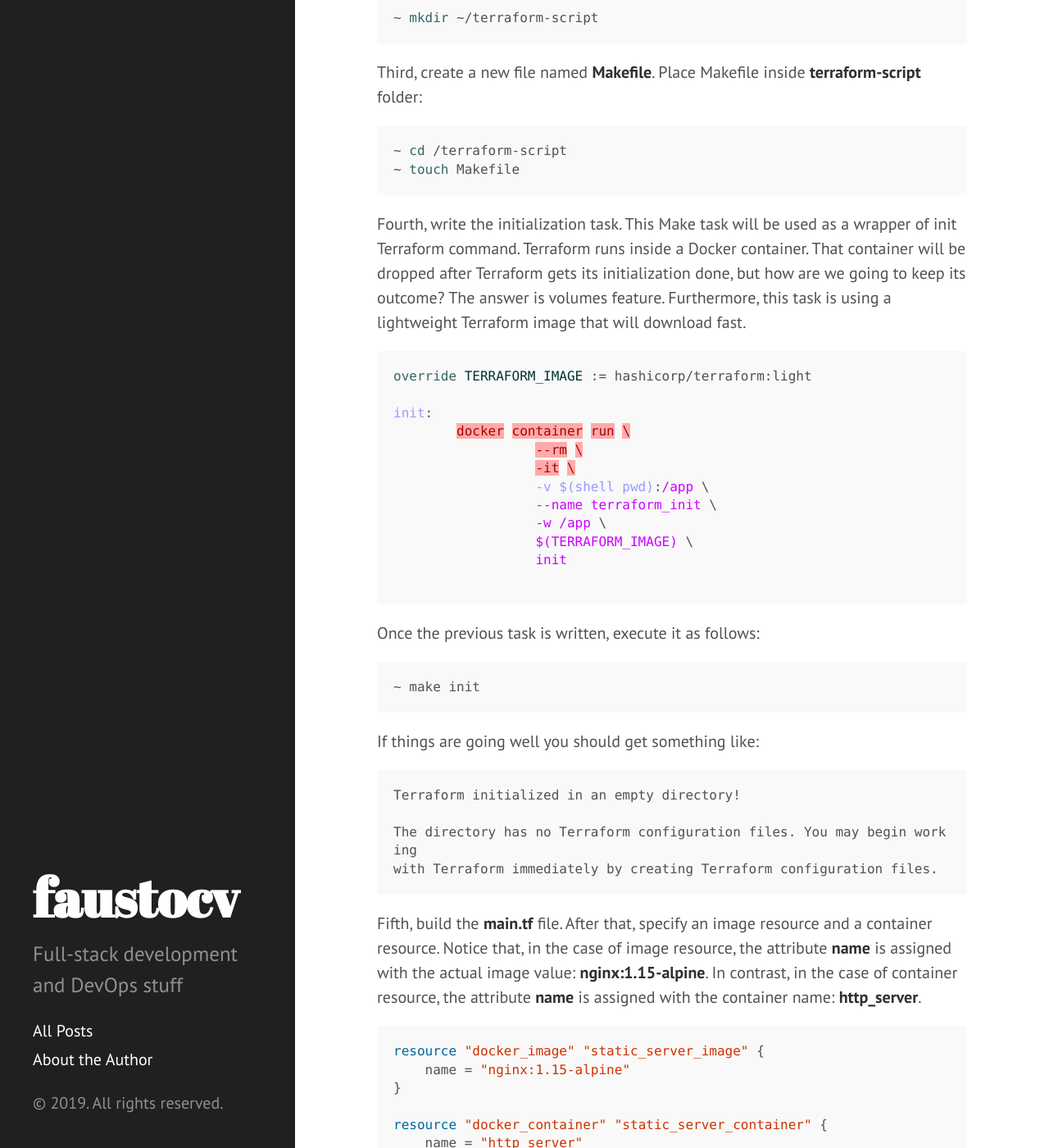
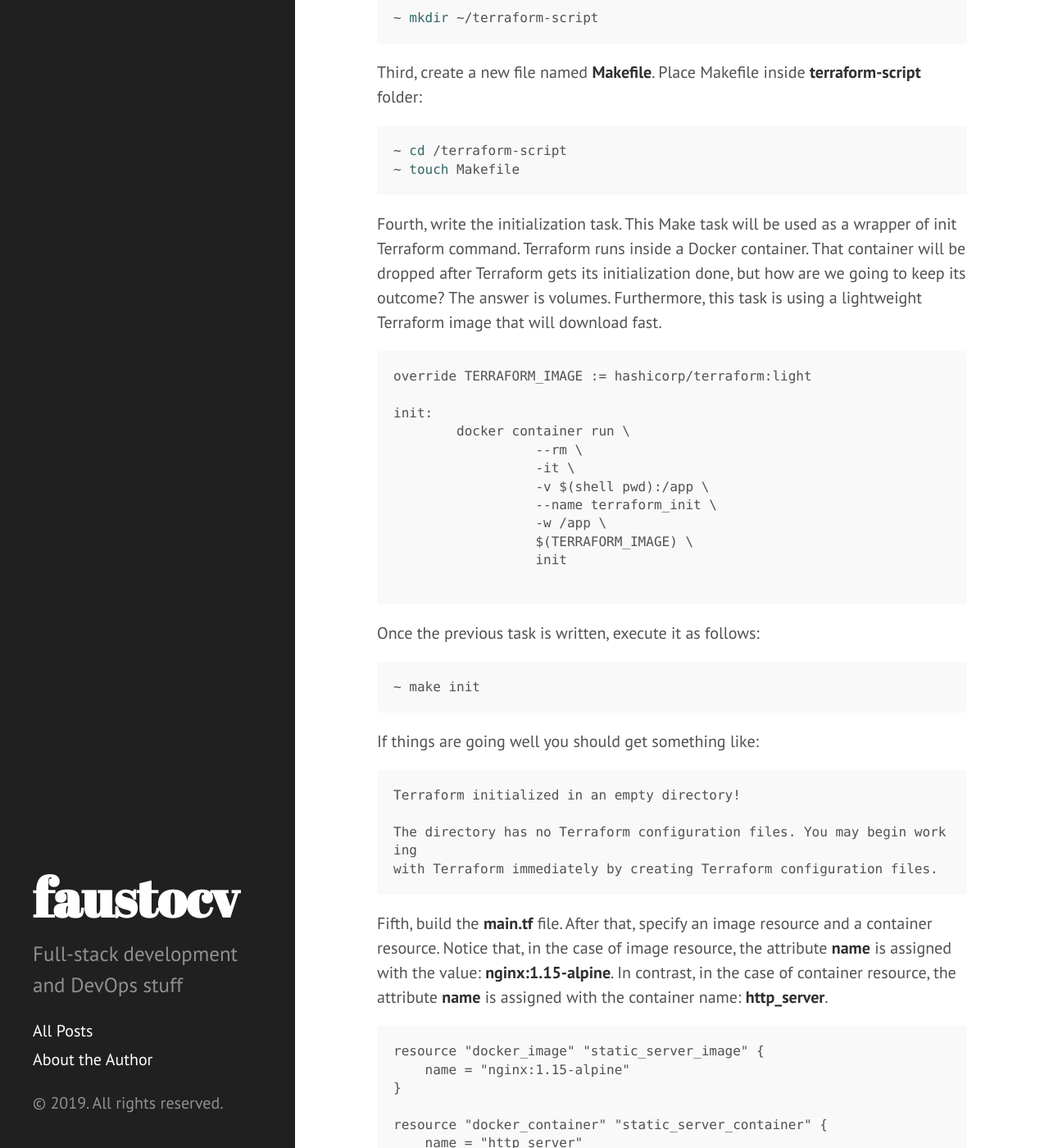
Before and after one commit to faustocv/blog, a Jekyll site: the page built from en/_posts/2019-03-16-terraform-docker-gnu-make.markdown, in a window 1280 px wide and 1400 px high, scrolled down 689 px. Shown: the whole window at 82% size. Built offline with Jekyll 4.4.1, drawn with Linux system fonts in a browser that asks for light colours; some of the changed text lies outside the part shown.

Commit message:
Fixes some typos and highlighter

````diff
--- a/_config.yml
+++ b/_config.yml
@@ -1,5 +1,5 @@
 # Dependencies
-highlighter:      pygments
+highlighter:      rouge
 
 # Permalinks
 permalink:        pretty
--- a/en/_posts/2019-03-16-terraform-docker-gnu-make.markdown
+++ b/en/_posts/2019-03-16-terraform-docker-gnu-make.markdown
@@ -31,9 +31,9 @@ Third, create a new file named **Makefile**. Place Makefile inside **terraform-s
 ~ touch Makefile
 ```
 
-Fourth, write the initialization task. This Make task will be used as a wrapper of init Terraform command. Terraform runs inside a Docker container. That container will be dropped after Terraform gets its initialization done, but how are we going to keep its outcome? The answer is volumes feature. Furthermore, this task is using a lightweight Terraform image that will download fast.
+Fourth, write the initialization task. This Make task will be used as a wrapper of init Terraform command. Terraform runs inside a Docker container. That container will be dropped after Terraform gets its initialization done, but how are we going to keep its outcome? The answer is volumes. Furthermore, this task is using a lightweight Terraform image that will download fast.
 
-```make
+```
 override TERRAFORM_IMAGE := hashicorp/terraform:light
 
 init:
@@ -64,9 +64,9 @@ with Terraform immediately by creating Terraform configuration files.
 ```
 
 
-Fifth, build the **main.tf** file. After that, specify an image resource and a container resource. Notice that, in the case of image resource, the attribute **name** is assigned with the actual image value: **nginx:1.15-alpine**. In contrast, in the case of container resource, the attribute **name** is assigned with the container name: **http_server**.
+Fifth, build the **main.tf** file. After that, specify an image resource and a container resource. Notice that, in the case of image resource, the attribute **name** is assigned with the value: **nginx:1.15-alpine**. In contrast, in the case of container resource, the attribute **name** is assigned with the container name: **http_server**.
 
-```terraform
+```
 resource "docker_image" "static_server_image" {
     name = "nginx:1.15-alpine"
 }
@@ -81,10 +81,9 @@ resource "docker_container" "static_server_container" {
 }
 ```
 
-Sixth, add a new Make task in the Makefile. We'll name it as **apply** task. What it is worthy of explaining here is how Terraform spins up a new container from another; basically, the answer is volumes. Notice here we are sharing **docker.sock** file from the host to the container **terraform_apply**. The **docker.sock** contains useful information about how to communicate with the Docker Engine Service.
+Sixth, add a new Make task in the Makefile. We'll name it as **apply** task. What it is worthy of explaining here is how Terraform spins up a new container from another; basically, the answer is volumes. Notice here we are sharing **docker.sock** file of the host with the container **terraform_apply**. The **docker.sock** contains useful information about how to communicate with the Docker Engine Service.
 
-```make
-
+```
 apply:
         docker container run \
                   --rm \
@@ -124,8 +123,7 @@ CONTAINER ID  IMAGE         COMMAND                  CREATED         STATUS
 
 Finally, add the last Make task in the Makefile. We'll name it as **destroy** task. This one will call the destroy function which let us clean up the containers and images built by Terraform.
 
-```make
-
+```
 destroy:
         docker container run \
                   --rm \
````
Also changed, not shown: other parts of en/_posts/2019-03-16-terraform-docker-gnu-make.markdown (+1 -1 lines), es/_posts/2019-03-16-terraform-docker-gnu-make.markdown (+8 -9 lines), es/about.md (+2 -2 lines).
